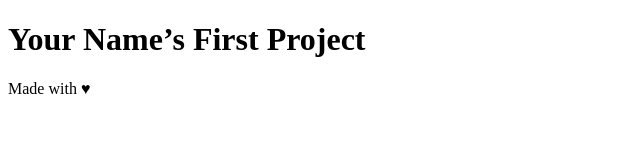
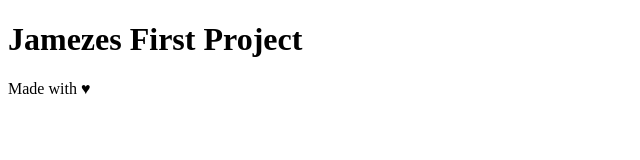
Before and after one commit to grassoJ/mynewproject, a plain HTML site: page index.html in a window 1280 px wide. Shown: the whole page, without its empty margins (0-640 px from the left). Drawn offline with Linux system fonts and the light colour scheme.

Commit message:
changed name again

```diff
--- a/index.html
+++ b/index.html
@@ -10,7 +10,7 @@
 <body>
 
     <header>
-        <h1>Your Name’s First Project</h1>
+        <h1>Jamezes First Project</h1>
     </header>
 
     <div class="container">
```
